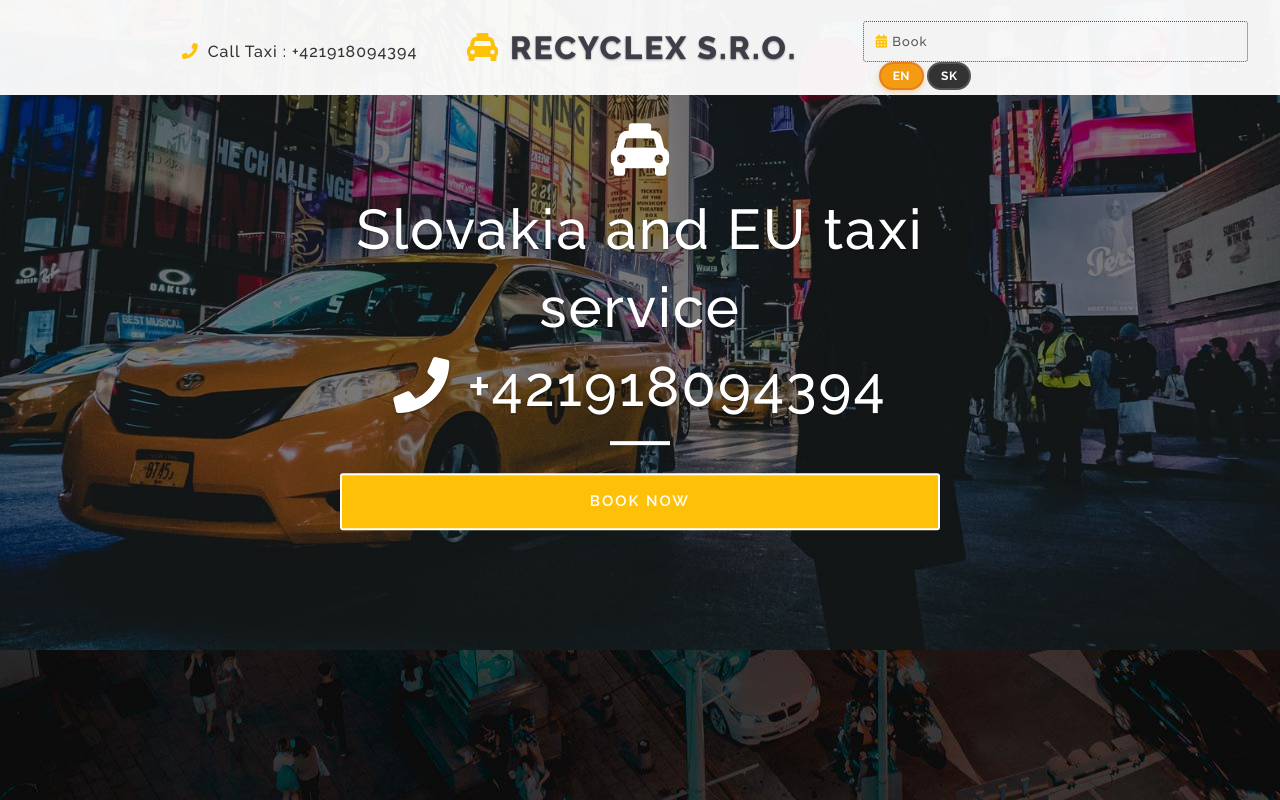
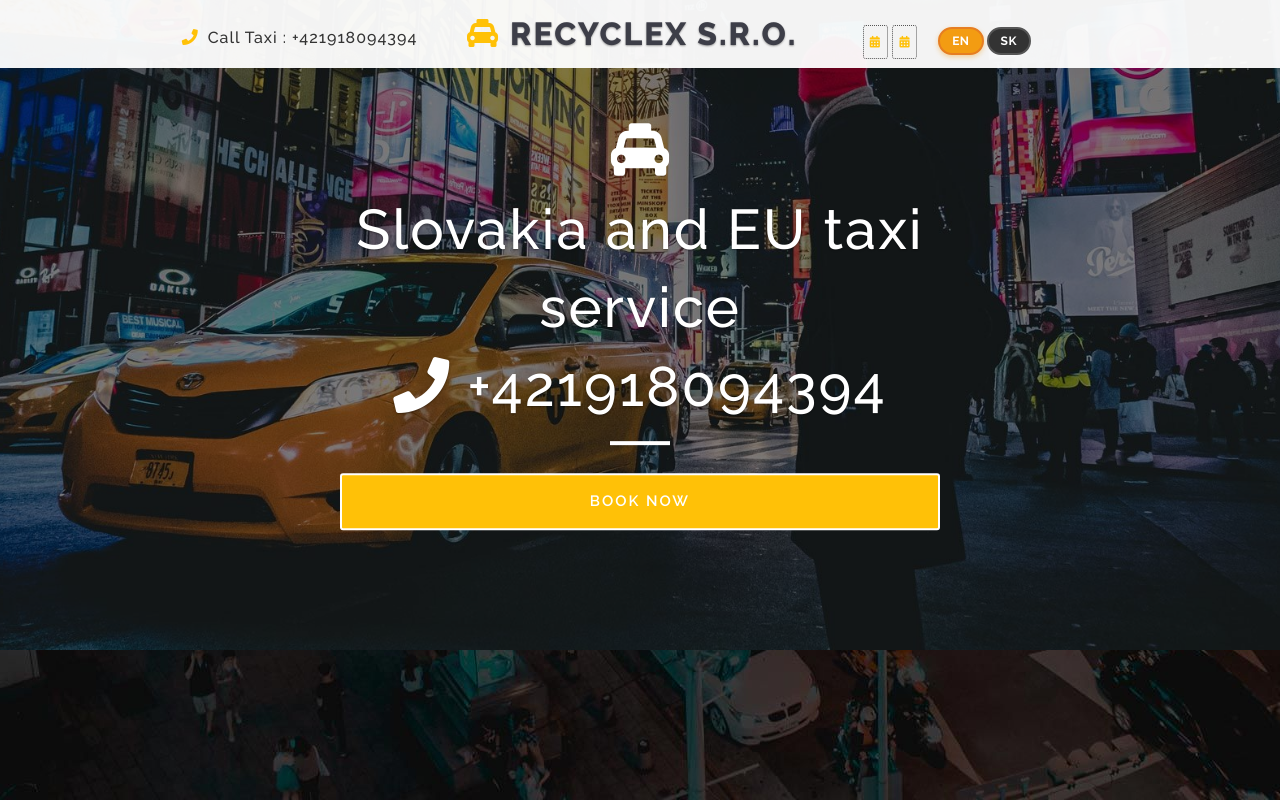
Before and after one commit to yegorg/recyclex-taxi-website, a plain HTML site: page index.html in a window 1280 px wide. Drawn offline with Linux system fonts and the light colour scheme.

Commit message:
Use icon-only Book button for maximum compactness
- Remove text from Book button, keeping only calendar icon
- Add title attributes for accessibility and tooltips
- This creates the most compact possible button to fit better with language switcher
- Applied to both index.html and booking.html consistently

```diff
--- a/css/language-switcher.css
+++ b/css/language-switcher.css
@@ -145,11 +145,13 @@ html[lang="sk"] [data-lang-sk][data-display="table"] {
 
 /* Book Now button optimization */
 .top-forms span a {
-    padding: 10px 12px !important;
-    font-size: 0.9em !important;
+    padding: 10px 6px !important;
+    font-size: 0.8em !important;
     border-radius: 3px !important;
     min-width: auto !important;
     white-space: nowrap !important;
+    display: inline-block !important;
+    line-height: 1 !important;
 }
 
 /* Additional top bar fixes */
--- a/index.html
+++ b/index.html
@@ -41,10 +41,10 @@
 
 			<div class="col-md-4 top-forms mt-md-3 mt-2 mb-md-0 mb-3">
 				<span>
-					<a href="booking.html" data-lang-en>
-						<i class="fas fa-calendar-alt"></i> Book</a>
-					<a href="booking.html" data-lang-sk>
-						<i class="fas fa-calendar-alt"></i> Kniha</a>
+					<a href="booking.html" data-lang-en title="Book Now">
+						<i class="fas fa-calendar-alt"></i></a>
+					<a href="booking.html" data-lang-sk title="Rezervovať">
+						<i class="fas fa-calendar-alt"></i></a>
 				</span>
 				<div class="language-switcher ml-3">
 					<button class="lang-btn active" data-lang="en">EN</button>
```
Also changed, not shown: booking.html (+4 -4 lines).
